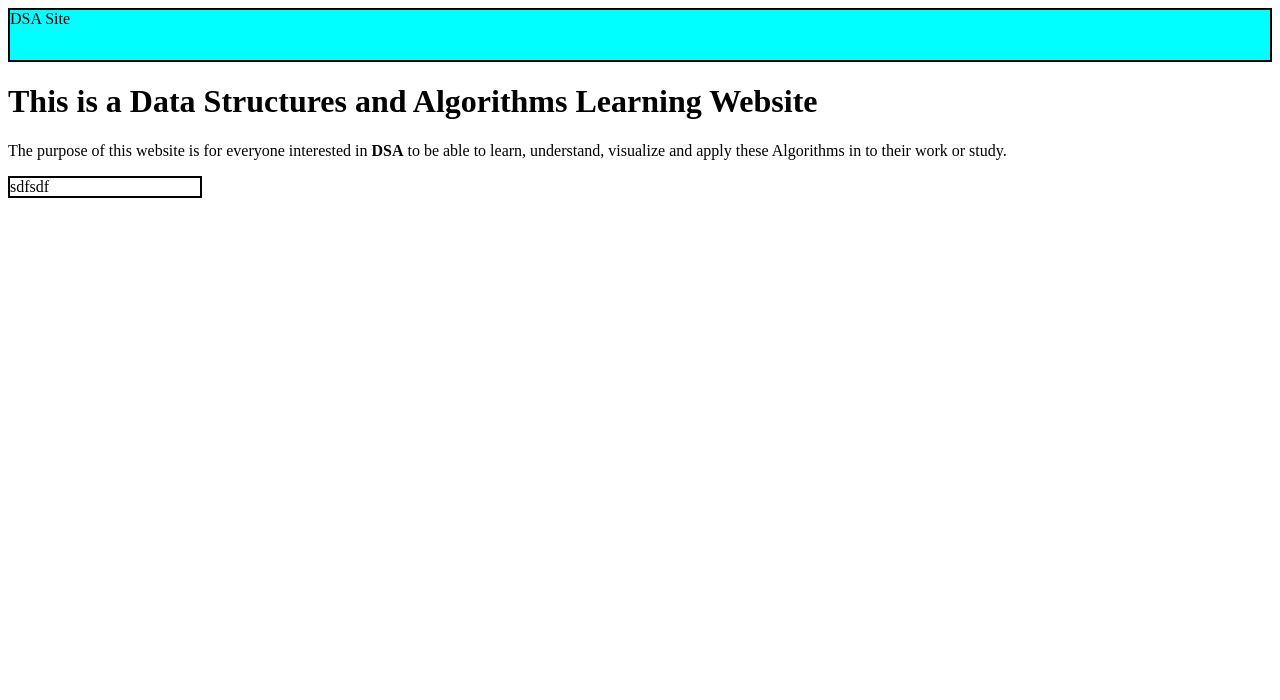
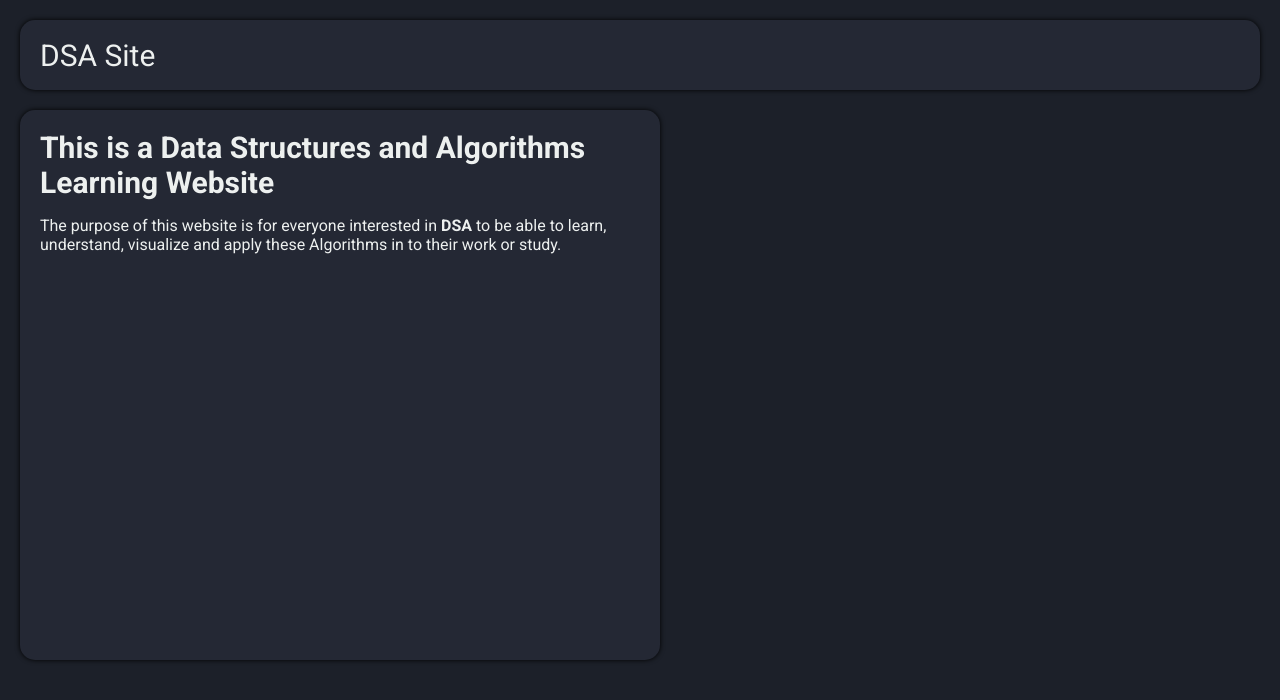
Before and after one commit to Anonymoz17/DSA-Website, a plain HTML site: page index.html in a window 1280 px wide. Drawn offline with Linux system fonts and the light colour scheme; a web font is replaced by a local one.

Commit message:
CSS Update
overall theme, nav bar, main content

small change

```diff
--- a/index.html
+++ b/index.html
@@ -13,26 +13,30 @@
     Code playgrounds with real-time execution in C++, Python, and Java.
     Beginner to advanced guides with clear explanations, quizzes, and challenges.
     Interview prep curated with hand-picked problems and detailed solutions.">
+    <link rel="preconnect" href="https://fonts.googleapis.com">
+    <link rel="preconnect" href="https://fonts.gstatic.com" crossorigin>
+    <link href="https://fonts.googleapis.com/css2?family=Roboto:ital,wght@0,100..900;1,100..900&family=Tagesschrift&display=swap" rel="stylesheet">
     <link href="styles/style.css" rel="stylesheet" />
     <script async src="scripts/main.js" defer></script>
   </head>
 
+  <header>
+    <nav class="top-navigation">
+      <div class="top-navigation-wrap">DSA Site</div>
+    </nav>
+  </header>
+
 
   <body>
-    <nav class="nav">
-      <span>DSA Site</span>
-    </nav>
+    <div class="main-wrap">
+      <div class="main-content">
+          <h1>This is a Data Structures and Algorithms Learning Website</h1>
 
-    <h1>This is a Data Structures and Algorithms Learning Website</h1>
-
-    <p>
-      The purpose of this website is for everyone interested in <strong>DSA</strong> to be able to learn, understand, visualize and apply these Algorithms in to their
-      work or study.
-    </p>
-    <div>
-      <p class="div1">
-        sdfsdf
-      </p>
+          <p>
+            The purpose of this website is for everyone interested in <strong>DSA</strong> to be able to learn, understand, visualize and apply these Algorithms in to their
+            work or study.
+          </p>
+      </div>
     </div>
   </body>
 
--- a/styles/style.css
+++ b/styles/style.css
@@ -1,8 +1,58 @@
-.nav {
-    background-color: aqua;
-    border: 2px solid black;
-    height: 50px;
+html, body {
+    margin: 0;
+    padding: 0;
+    color: #edf0ef;
+    background-color: #1c2029;
+    font-family: Roboto;
 }
+
+h1 {
+    font-size: 30px;
+    margin: 0;
+}
+
+/* TOP NAVIGATION BAR */
+.top-navigation {       /* the entire nav bar */
+    box-sizing: border-box;
+    box-shadow: 0 0 5px black;
+    background-color: #242834;
+    border-radius: 15px;
+    height: 70px;
+    padding: 20px;
+    margin: 20px;
+    color: #edf0ef;
+
+    display: flex;
+    justify-content: flex-start;
+    align-items: center;
+}
+
+.top-navigation-wrap {  /* the title */
+    box-sizing: border-box;
+    font-size: 30px;
+}
+
+/* MAIN CONTENT */
+
+.main-wrap {
+
+}
+
+.main-content {
+    box-sizing: border-box;
+    box-shadow: 0 0 5px black;
+    background-color: #242834;
+    border-radius: 15px;
+    margin: 20px;
+    padding: 20px;
+    width: 50%;
+    height: 550px;
+
+    display: flex;
+    flex-direction: column;
+    justify-content: flex-start;
+}
+
 
 .div1 {
     border: 2px solid black;
```
